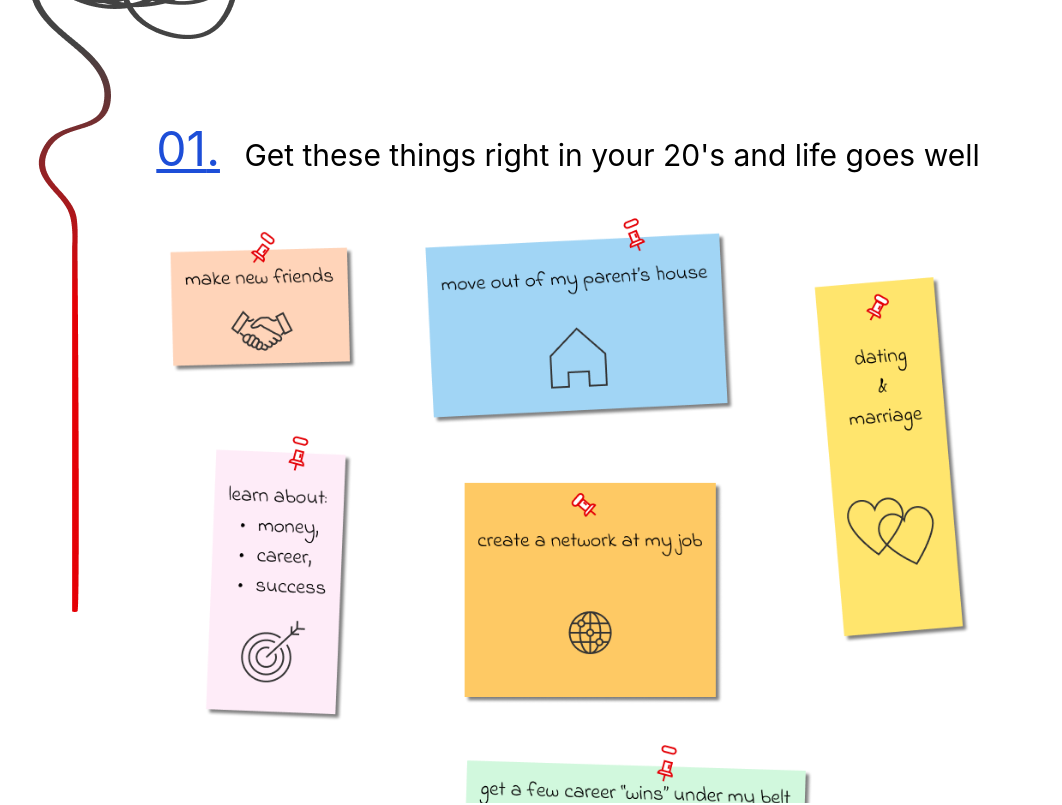
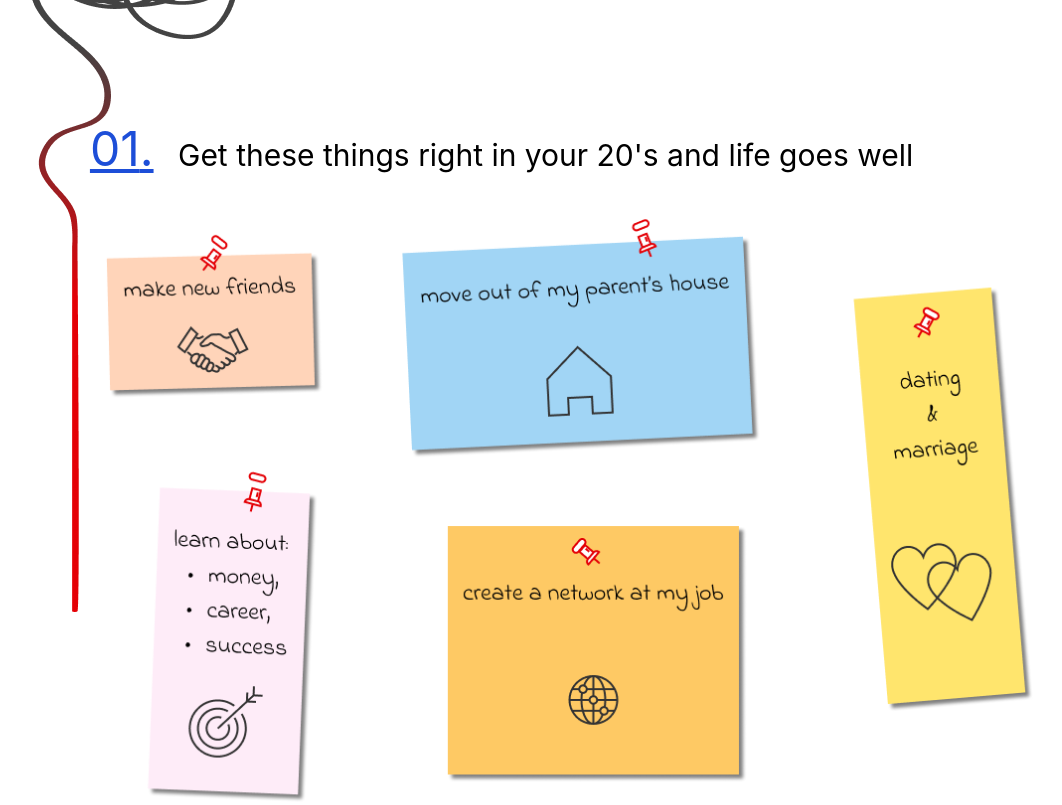
Before and after one commit to Lubwama-Emmanuel/untangled, a React (Create React App) app: page / in a window 1280 px wide. Shown: the part 660-1465 px from the top of the page, without its empty margins (72-1134 px from the left). Built offline with nearby package versions, Linux system fonts and the light colour scheme.

Commit message:
fix:(fixed layout size)

```diff
--- a/src/components/Hero.jsx
+++ b/src/components/Hero.jsx
@@ -10,14 +10,14 @@ export default function Hero() {
           <img src="images/vector-2.png" alt="vector" className="" />
         </div>
         <div className="grid grid-rows-[700px_1fr]">
-          <div className="flex h-[600px] items-center justify-center ">
+          <div className="flex h-[600px] items-center justify-center">
             <h2 className="ml-32 w-[50%] text-7xl font-light leading-[1.2]">
               Untangling the transition from{" "}
               <span className="font-medium">student</span> to{" "}
               <span className="font-medium text-red-600 underline">adult</span>
             </h2>
           </div>
-          <div className="mx-auto mb-16 max-w-[80%]">
+          <div className="mx-auto mb-16 w-[83%]">
             <Heading
               number={1}
               title={"Get these things right in your 20's and life goes well"}
--- a/src/components/Offer.jsx
+++ b/src/components/Offer.jsx
@@ -6,7 +6,7 @@ export default function Offer() {
   return (
     <AppSection>
       <div className="grid grid-cols-[7fr_1fr]">
-        <div className="mx-auto max-w-[80%]">
+        <div className="mx-auto max-w-[80%] ">
           <Heading number={2} title={"What we offer?"} />
           <div className="space-y-2 text-center text-xl">
             <p>
--- a/src/ui/Heading.jsx
+++ b/src/ui/Heading.jsx
@@ -1,6 +1,6 @@
 export default function Heading({ number, title, isWithMargin = false }) {
   const base = "text-3xl mb-10";
-  const withMargin = base + "ml-[-40px]";
+  const withMargin = base + "";
   return (
     <h2 className={isWithMargin ? `${withMargin}` : `${base}`}>
       <span className="mr-4 text-5xl text-blue-700 underline">
```
